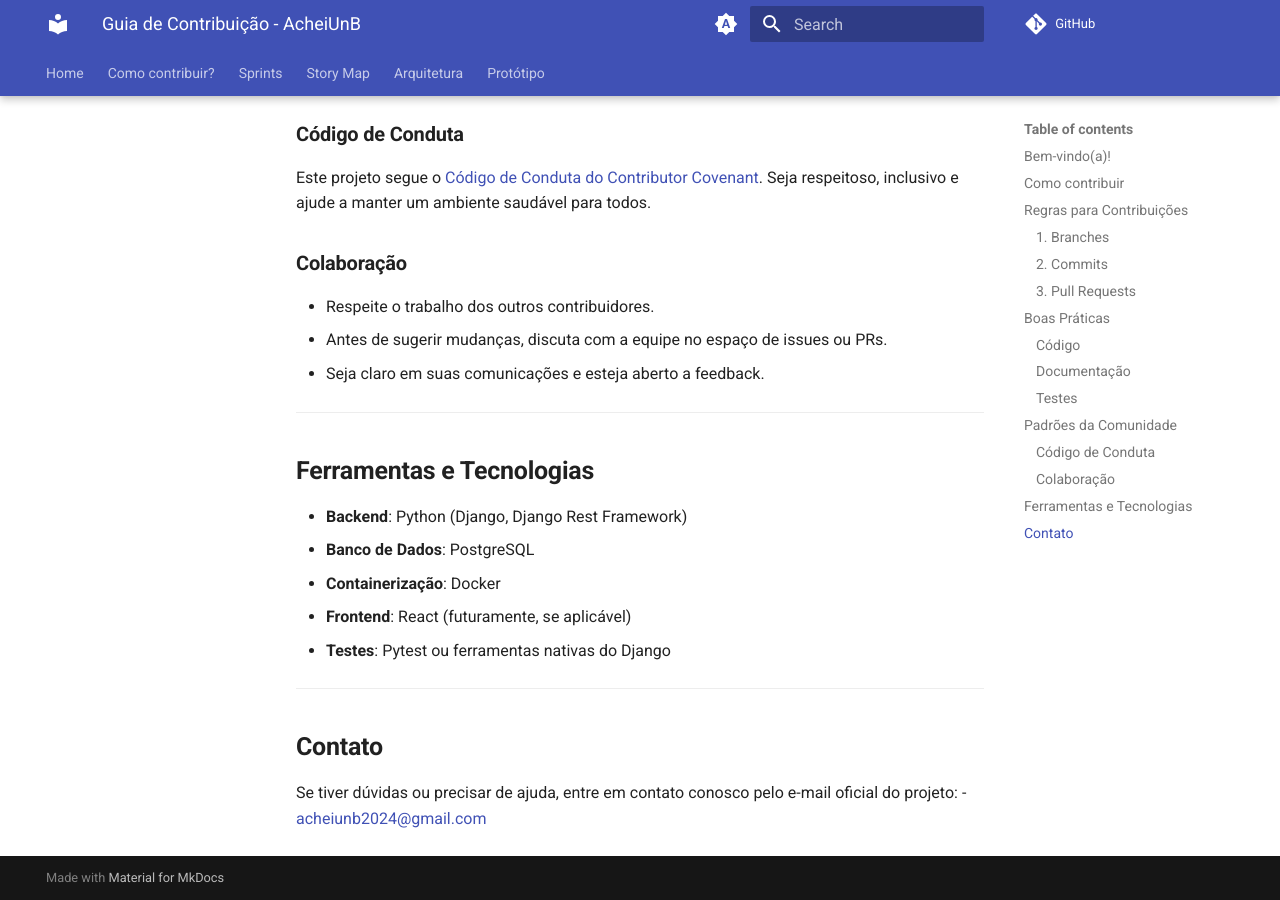
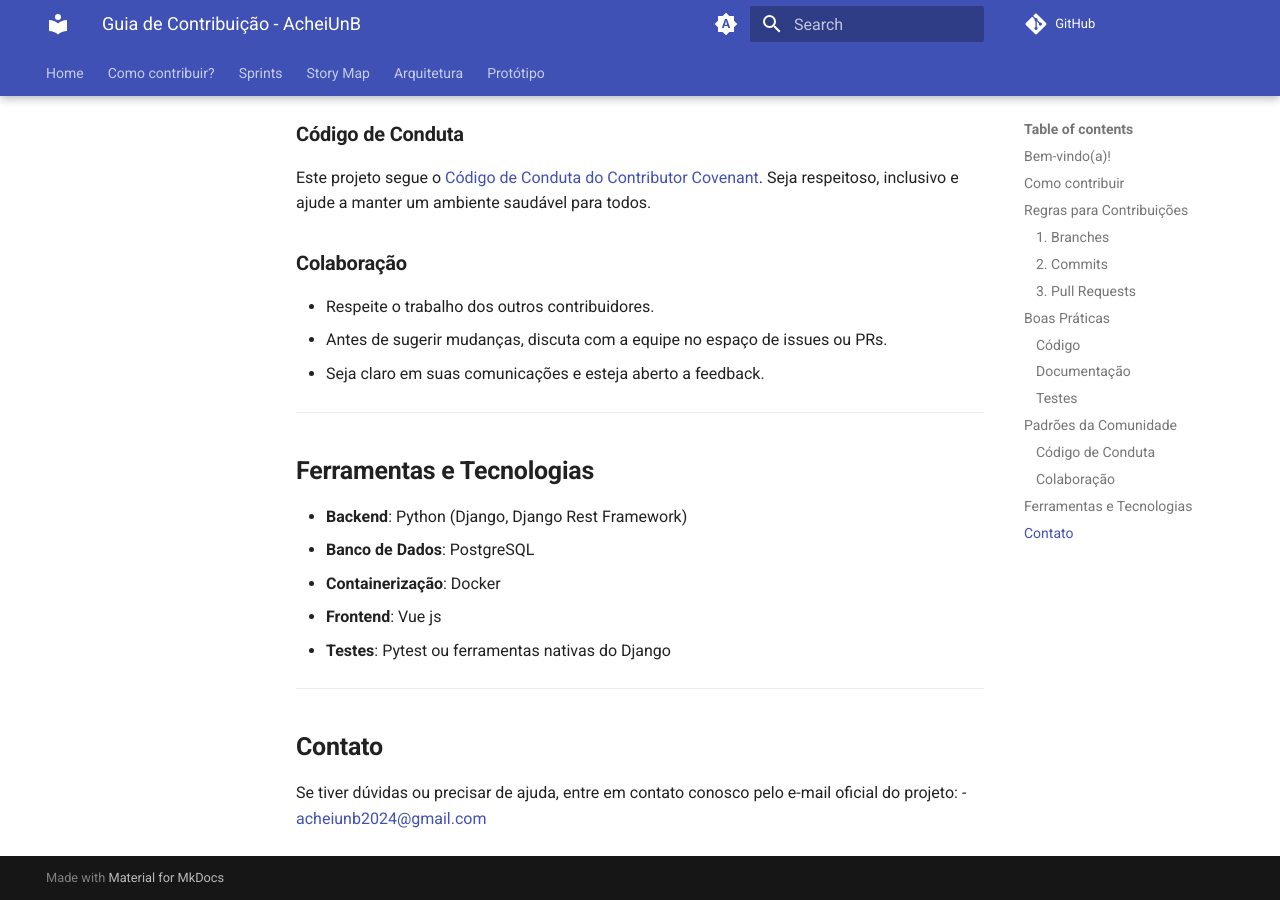
Before and after one commit to zlimaz/2025-1-AcheiUnB-Testes, an MkDocs documentation site: the page built from docs/CONTRIBUTING.md, in a window 1280 px wide and 900 px high, scrolled down 2363 px. Built offline with MkDocs 1.6.1 and Material for MkDocs 9.7.7, drawn with Linux system fonts in a browser that asks for light colours; comment, search, counter and statistics services are not loaded.

Commit message:
Update CONTRIBUTING.md

```diff
--- a/docs/CONTRIBUTING.md
+++ b/docs/CONTRIBUTING.md
@@ -110,7 +110,7 @@ Este projeto segue o [Código de Conduta do Contributor Covenant](https://github
 - **Backend**: Python (Django, Django Rest Framework)
 - **Banco de Dados**: PostgreSQL
 - **Containerização**: Docker
-- **Frontend**: React (futuramente, se aplicável)
+- **Frontend**: Vue js
 - **Testes**: Pytest ou ferramentas nativas do Django
 
 ---
```
